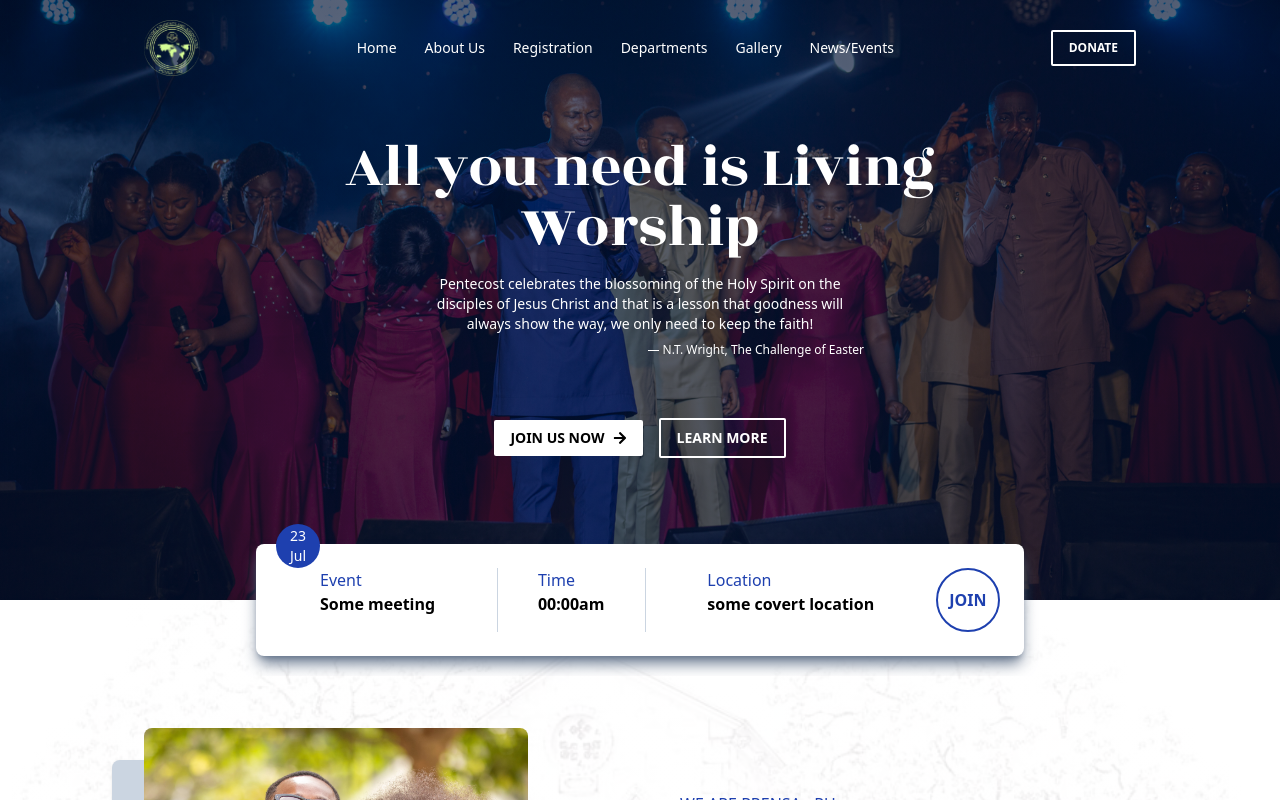
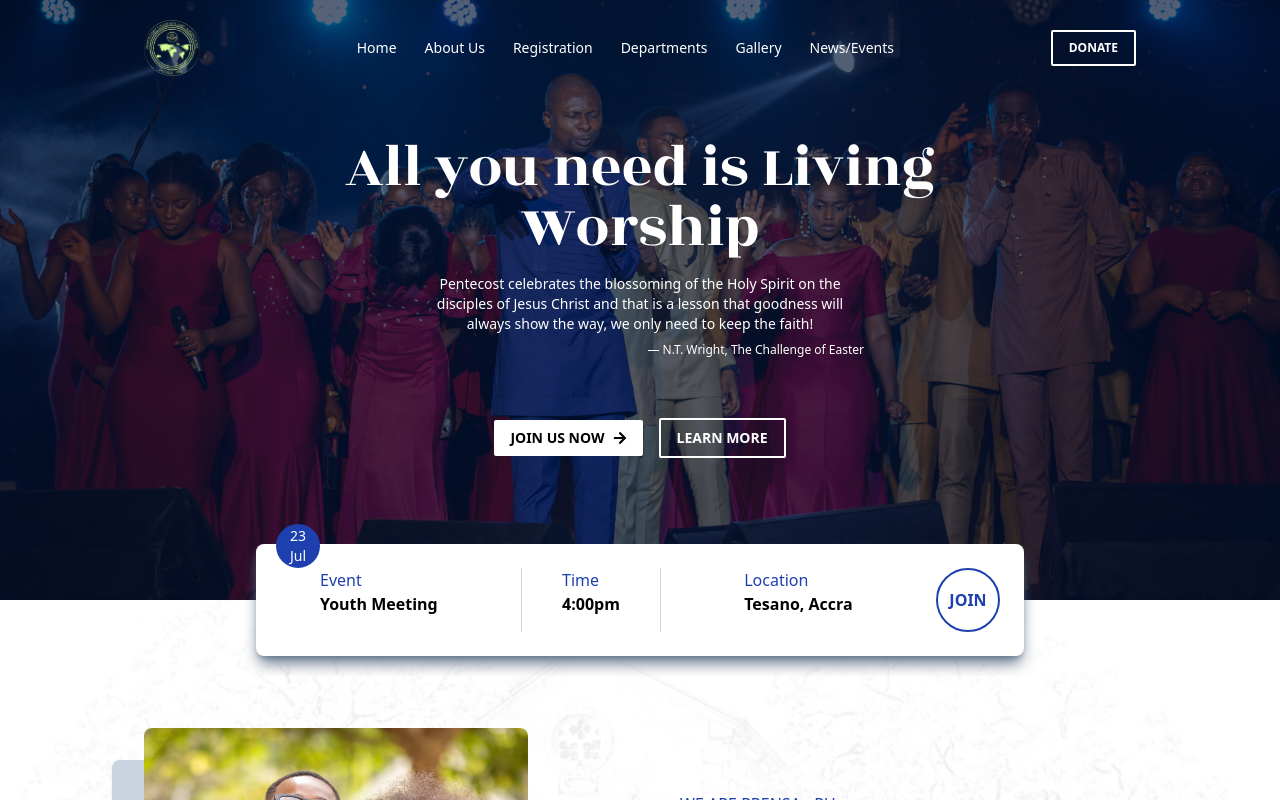
Before and after one commit to tsikatawill/pensa, a React (Create React App) app: page / in a window 1280 px wide. Shown: the top 800 px of the page. Built offline with nearby package versions, Linux system fonts and the light colour scheme.

Commit message:
:wrench: add custom props to event card

```diff
--- a/src/components/Hero.jsx
+++ b/src/components/Hero.jsx
@@ -31,7 +31,12 @@ export default function Hero() {
                 </div>
 
                 <div className="absolute bottom-5 w-screen overflow-x-scroll py-5 scroll-smooth">
-                    <EventCard date={{ day: '23', month: 'Jul' }} />
+                    <EventCard
+                        date={{ day: '23', month: 'Jul' }}
+                        event="Youth Meeting"
+                        location="Tesano, Accra"
+                        time="4:00pm"
+                    />
                 </div>
             </div>
         </div>
```
